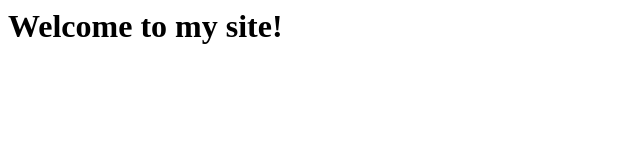
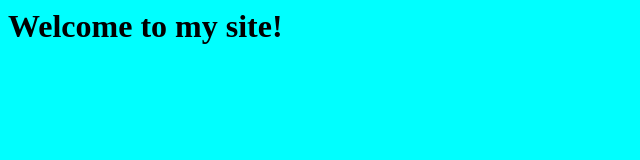
Before and after one commit to janak21/Devops_testing, a plain HTML site: page index.html in a window 1280 px wide. Shown: the whole page, without its empty margins (0-640 px from the left). Drawn offline with Linux system fonts and the light colour scheme.

Commit message:
Added bgcolor

```diff
--- a/index.html
+++ b/index.html
@@ -1,4 +1,6 @@
 <html>
 <title>Jenkins</title>
+<body bgcolor ="aqua">
 <h1>Welcome to my site!</h1>
+</body>
 <html>
```
